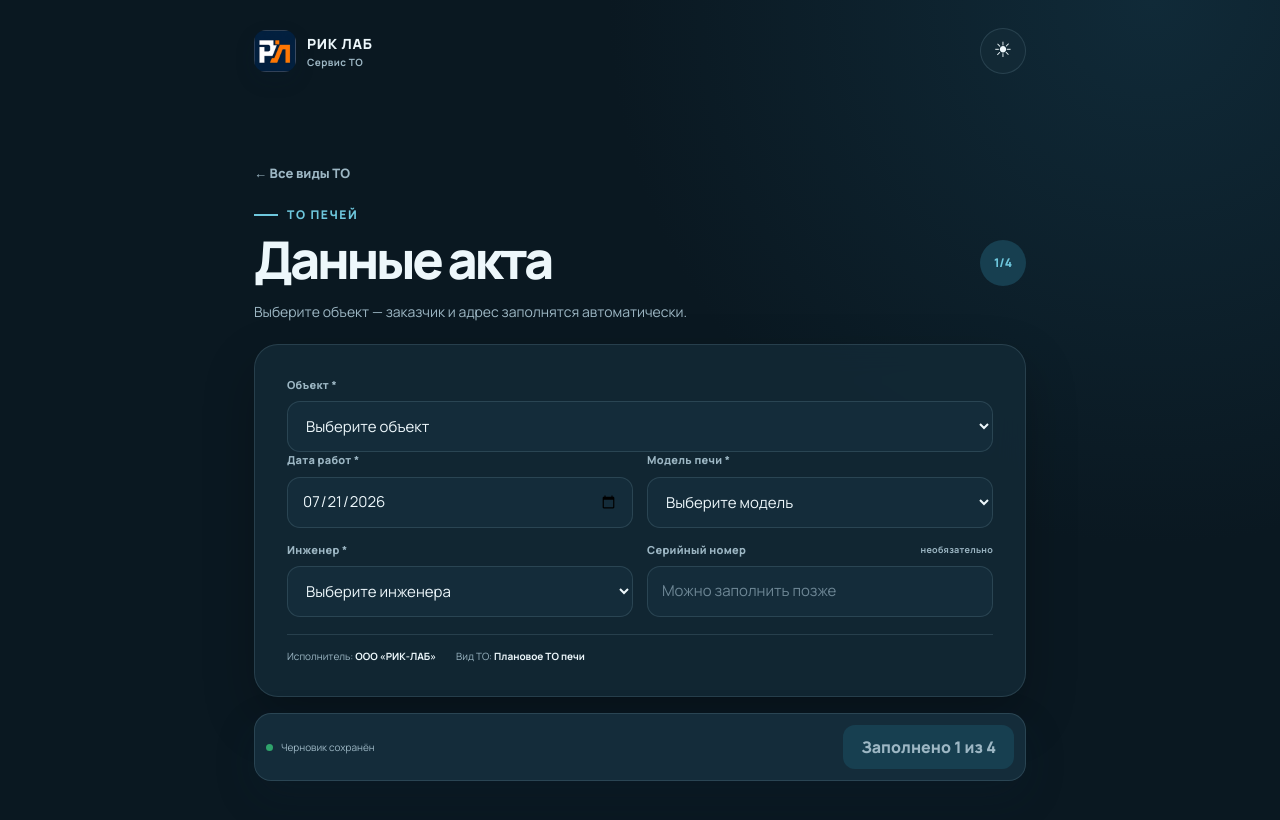
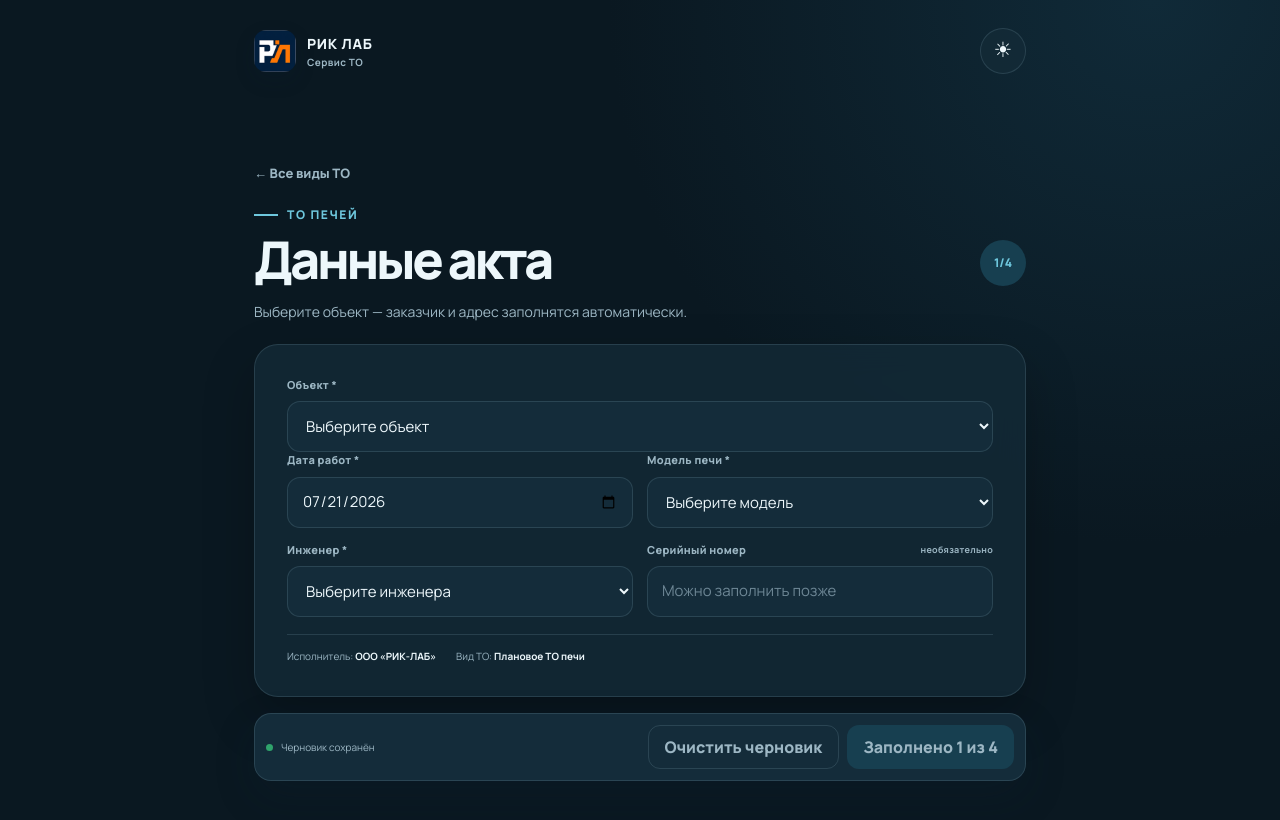
Before and after one commit to sbutovdodo-creator/service-to-reports, a Next.js app: page /to/ovens in a window 1280 px wide. Shown: the top 820 px of the page. Built offline with nearby package versions, Linux system fonts and the light colour scheme.

Commit message:
Add oven act draft reset

```diff
--- a/app/globals.css
+++ b/app/globals.css
@@ -214,8 +214,12 @@ footer { padding-top: 20px; border-top: 1px solid var(--line); color: var(--mute
 .compact-save-row { position: sticky; bottom: 10px; z-index: 5; padding: 11px; display: flex; align-items: center; justify-content: space-between; gap: 16px; border: 1px solid var(--line); border-radius: 17px; background: var(--surface-strong); box-shadow: 0 16px 40px rgba(10, 35, 48, .18); backdrop-filter: blur(18px); }
 .compact-save-status { display: flex; align-items: center; gap: 8px; color: var(--muted); font-size: 10px; }
 .compact-save-status i { width: 7px; height: 7px; border-radius: 50%; background: #2fa36b; }
-.compact-save-row button { min-height: 44px; padding: 0 18px; border: 0; border-radius: 12px; background: var(--accent); color: #fff; font-weight: 800; cursor: pointer; }
-.compact-save-row button:disabled { background: var(--accent-soft); color: var(--muted); cursor: not-allowed; }
+.compact-form-actions { display: flex; align-items: center; gap: 8px; }
+.compact-save-row button { min-height: 44px; padding: 0 16px; border-radius: 12px; font-weight: 800; cursor: pointer; }
+.compact-save-row .save-draft-button { border: 0; background: var(--accent); color: #fff; }
+.compact-save-row .save-draft-button:disabled { background: var(--accent-soft); color: var(--muted); cursor: not-allowed; }
+.compact-save-row .reset-draft-button { border: 1px solid var(--line); background: transparent; color: var(--muted); }
+.compact-save-row .reset-draft-button:hover { border-color: var(--accent); color: var(--accent); }
 
 @media (max-width: 640px) {
   .compact-act-shell { padding-bottom: 32px; }
@@ -229,7 +233,9 @@ footer { padding-top: 20px; border-top: 1px solid var(--line); color: var(--mute
   .compact-field-grid .field input, .compact-field-grid .field select { min-height: 46px; padding: 10px; font-size: 13px; }
   .compact-field-grid .field > span { min-height: 27px; align-items: flex-end; font-size: 9px; }
   .compact-save-status { display: none; }
-  .compact-save-row button { width: 100%; }
+  .compact-form-actions { width: 100%; }
+  .compact-save-row .reset-draft-button { flex: 0 0 auto; padding: 0 12px; font-size: 11px; }
+  .compact-save-row .save-draft-button { flex: 1 1 auto; }
 }
 
 @media (max-width: 380px) {
--- a/app/to/ovens/page.tsx
+++ b/app/to/ovens/page.tsx
@@ -115,6 +115,13 @@ export default function OvenMaintenancePage() {
     setSaveLabel("Данные акта заполнены и сохранены");
   }
 
+  function resetDraft() {
+    if (!window.confirm("Очистить все заполненные данные акта?")) return;
+    window.localStorage.removeItem(STORAGE_KEY);
+    setForm({ ...initialData, date: localDate() });
+    setSaveLabel("Черновик очищен");
+  }
+
   return (
     <main className="form-shell compact-act-shell">
       <header className="topbar form-topbar compact-topbar">
@@ -152,7 +159,13 @@ export default function OvenMaintenancePage() {
           <div className="act-fixed-meta"><span>Исполнитель: <strong>{form.contractor}</strong></span><span>Вид ТО: <strong>{form.serviceType}</strong></span></div>
         </section>
 
-        <div className="compact-save-row"><span className="compact-save-status"><i aria-hidden="true" /> {saveLabel}</span><button type="submit" disabled={!isComplete}>{isComplete ? "Сохранить" : `Заполнено ${completed} из ${requiredFields.length}`}</button></div>
+        <div className="compact-save-row">
+          <span className="compact-save-status"><i aria-hidden="true" /> {saveLabel}</span>
+          <div className="compact-form-actions">
+            <button className="reset-draft-button" type="button" onClick={resetDraft}>Очистить черновик</button>
+            <button className="save-draft-button" type="submit" disabled={!isComplete}>{isComplete ? "Сохранить" : `Заполнено ${completed} из ${requiredFields.length}`}</button>
+          </div>
+        </div>
       </form>
     </main>
   );
```
